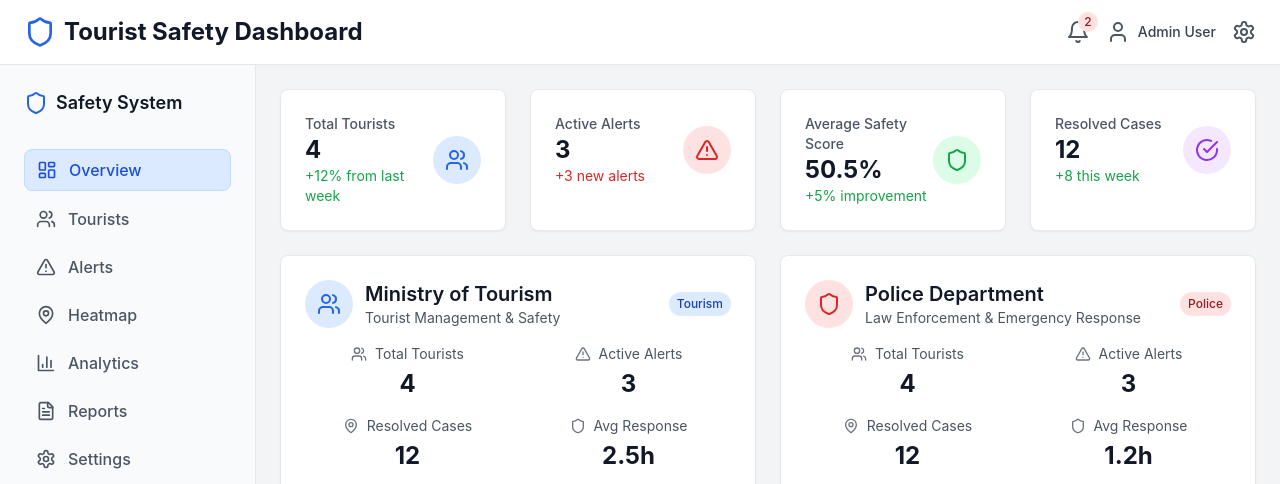
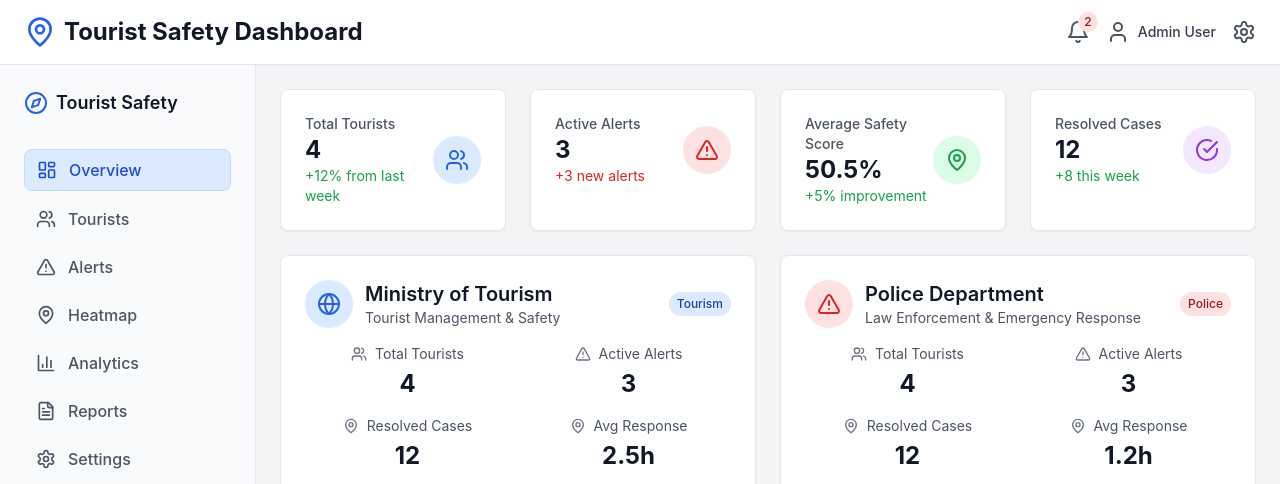
Before and after one commit to kalpithasv/SIH-2025, a React (Vite) app: page /department/police in a window 1280 px wide. Both pictures are taken after a click on the button "Overview". Shown: the top 484 px of the page. Built offline with nearby package versions, Linux system fonts and the light colour scheme.

Commit message:
dashboard first commit

```diff
--- a/src/components/dashboard/DepartmentCard.tsx
+++ b/src/components/dashboard/DepartmentCard.tsx
@@ -2,7 +2,7 @@ import React from 'react';
 import { Card, CardContent, CardHeader, CardTitle } from '../ui/Card';
 import { Button } from '../ui/Button';
 import { Badge } from '../ui/Badge';
-import { Shield, Users, AlertTriangle, MapPin } from 'lucide-react';
+import { Globe, Users, AlertTriangle, MapPin } from 'lucide-react';
 import { useNavigate } from 'react-router-dom';
 
 interface DepartmentCardProps {
@@ -30,13 +30,13 @@ export const DepartmentCard: React.FC<DepartmentCardProps> = ({
   const departmentInfo = {
     tourism: {
       title: 'Ministry of Tourism',
-      icon: Users,
+      icon: Globe,
       color: 'text-primary-600 bg-primary-100',
       description: 'Tourist Management & Safety'
     },
     police: {
       title: 'Police Department',
-      icon: Shield,
+      icon: AlertTriangle,
       color: 'text-danger-600 bg-danger-100',
       description: 'Law Enforcement & Emergency Response'
     }
@@ -92,7 +92,7 @@ export const DepartmentCard: React.FC<DepartmentCardProps> = ({
 
           <div className="text-center">
             <div className="flex items-center justify-center space-x-2 mb-1">
-              <Shield className="h-4 w-4 text-gray-500" />
+              <MapPin className="h-4 w-4 text-gray-500" />
               <span className="text-sm text-gray-600">Avg Response</span>
             </div>
             <p className="text-2xl font-bold text-gray-900">{stats.averageResponseTime}</p>
--- a/src/components/dashboard/Overview.tsx
+++ b/src/components/dashboard/Overview.tsx
@@ -2,7 +2,7 @@ import React from 'react';
 import {
   Users,
   AlertTriangle,
-  Shield,
+  MapPin,
   CheckCircle,
   XCircle
 } from 'lucide-react';
@@ -55,7 +55,7 @@ export const Overview: React.FC<OverviewProps> = ({ stats, onDepartmentSelect })
           value={`${stats.averageSafetyScore}%`}
           change="+5% improvement"
           changeType="positive"
-          icon={Shield}
+          icon={MapPin}
           color="green"
         />
         <StatsCard
--- a/src/components/layout/Header.tsx
+++ b/src/components/layout/Header.tsx
@@ -1,5 +1,5 @@
 import React from 'react';
-import { Shield, Bell, User, Settings } from 'lucide-react';
+import { MapPin, Bell, User, Settings } from 'lucide-react';
 import { Badge } from '../ui/Badge';
 
 interface HeaderProps {
@@ -12,7 +12,7 @@ export const Header: React.FC<HeaderProps> = ({ activeAlerts }) => {
       <div className="flex items-center justify-between">
         <div className="flex items-center space-x-4">
           <div className="flex items-center space-x-2">
-            <Shield className="h-8 w-8 text-primary-600" />
+            <MapPin className="h-8 w-8 text-primary-600" />
             <h1 className="text-2xl font-bold text-gray-900">Tourist Safety Dashboard</h1>
           </div>
         </div>
--- a/src/components/layout/Sidebar.tsx
+++ b/src/components/layout/Sidebar.tsx
@@ -6,7 +6,7 @@ import {
   AlertTriangle,
   BarChart3,
   Settings,
-  Shield,
+  Compass,
   FileText
 } from 'lucide-react';
 import { useNavigate, useLocation } from 'react-router-dom';
@@ -56,8 +56,8 @@ export const Sidebar: React.FC<SidebarProps> = ({ activeTab, onTabChange }) => {
     <aside className="w-64 bg-gray-50 border-r border-gray-200 h-full">
       <div className="p-6">
         <div className="flex items-center space-x-2 mb-8">
-          <Shield className="h-6 w-6 text-primary-600" />
-          <span className="text-lg font-semibold text-gray-900">Safety System</span>
+          <Compass className="h-6 w-6 text-primary-600" />
+          <span className="text-lg font-semibold text-gray-900">Tourist Safety</span>
         </div>
 
         <nav className="space-y-2">
--- a/src/pages/PoliceDepartmentPage.tsx
+++ b/src/pages/PoliceDepartmentPage.tsx
@@ -3,7 +3,7 @@ import { Card, CardContent, CardHeader, CardTitle } from '../components/ui/Card'
 import { AlertsPanel } from '../components/dashboard/AlertsPanel';
 import { Heatmap } from '../components/dashboard/Heatmap';
 import { mockTourists, mockAlerts, mockSafetyZones } from '../data/mockData';
-import { Shield, AlertTriangle, Clock, CheckCircle, ArrowLeft } from 'lucide-react';
+import { AlertTriangle, Clock, CheckCircle, ArrowLeft } from 'lucide-react';
 import { Button } from '../components/ui/Button';
 import { useNavigate } from 'react-router-dom';
 
@@ -38,7 +38,7 @@ export const PoliceDepartmentPage: React.FC = () => {
           </div>
         </div>
         <div className="flex items-center space-x-2">
-          <Shield className="h-8 w-8 text-danger-600" />
+          <AlertTriangle className="h-8 w-8 text-danger-600" />
         </div>
       </div>
 
```
